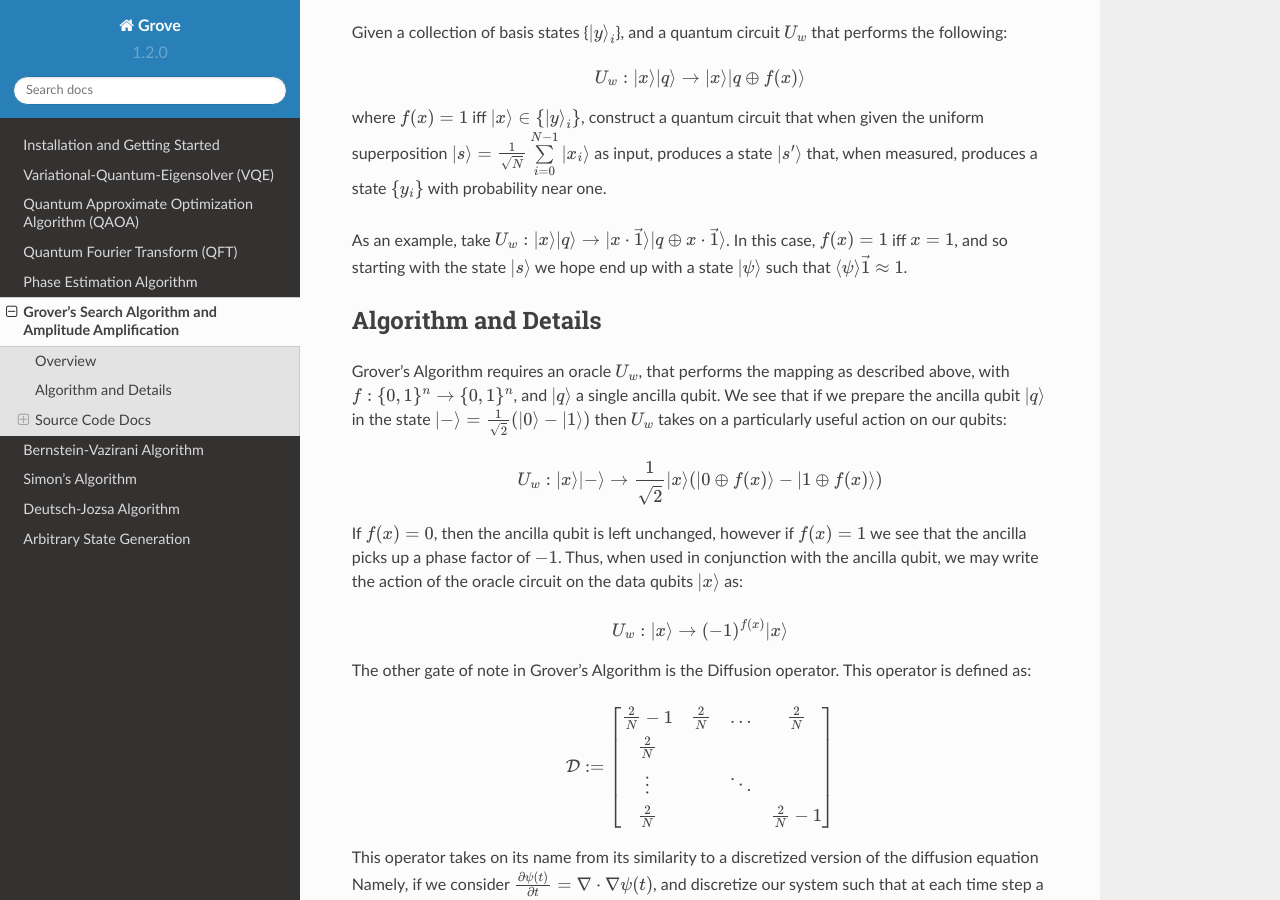
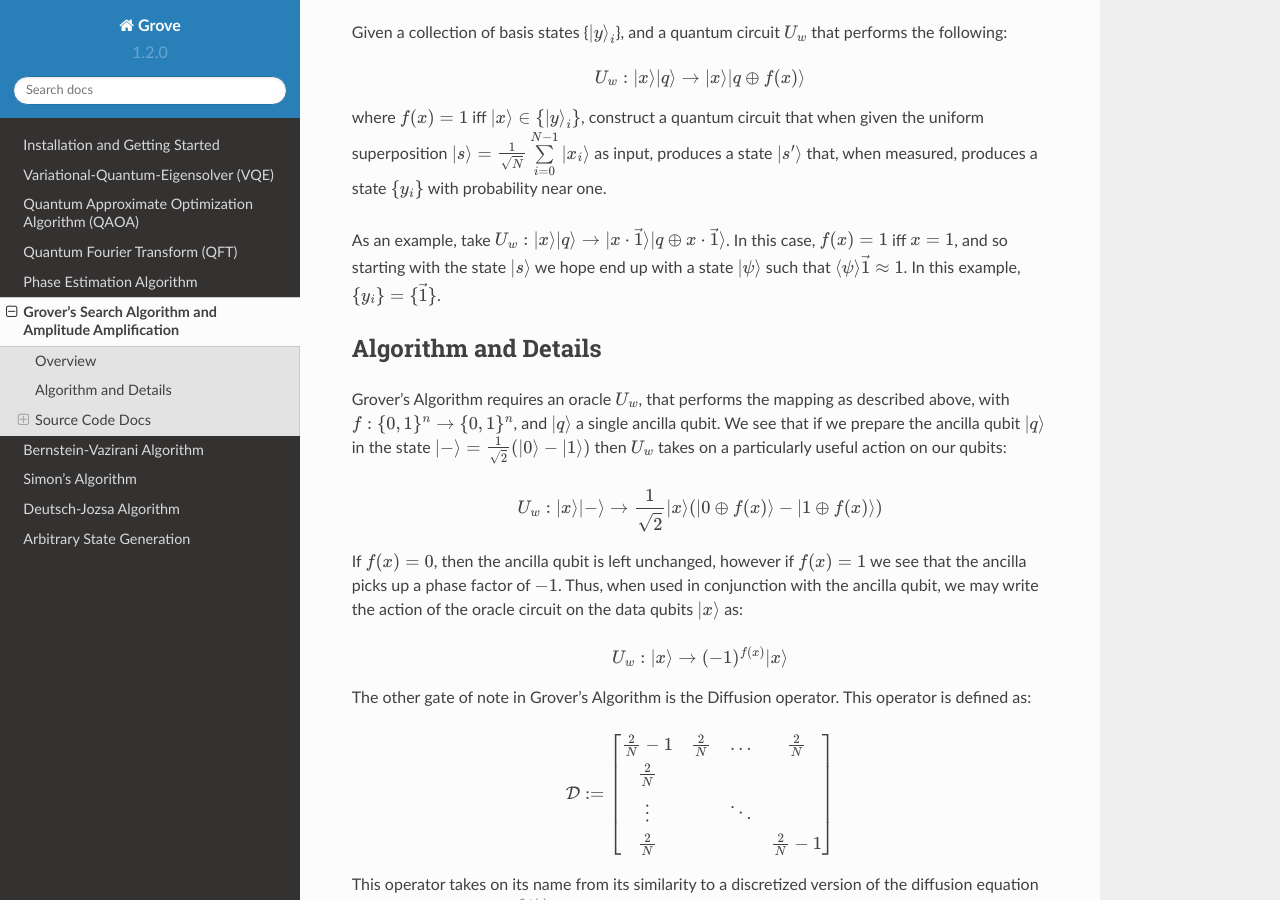
Before and after one commit to rigetti/grove, a Sphinx documentation site: the page built from docs/grover.rst, in a window 1280 px wide and 900 px high, scrolled down 304 px. Built offline with Sphinx 7.4.7 and the Read the Docs theme 2.0.0, drawn with Linux system fonts in a browser that asks for light colours.

Commit message:
Trying to make an example make more sense

```diff
--- a/docs/grover.rst
+++ b/docs/grover.rst
@@ -20,7 +20,8 @@ with probability near one.
 
 As an example, take :math:`U_w: \ket{x}\ket{q} \to \ket{x\cdot\vec{1}}\ket{q\oplus x\cdot\vec{1}}`.
 In this case, :math:`f(x)=1` iff :math:`x=1`, and so starting with the state :math:`\ket{s}` we hope
-end up with a state :math:`\ket{\psi}` such that :math:`\braket{\psi}{\vec{1}}\approx1`.
+end up with a state :math:`\ket{\psi}` such that :math:`\braket{\psi}{\vec{1}}\approx1`. In this
+example, :math:`\{y_i\}=\{\vec{1}\}`.
 
 Algorithm and Details
 ---------------------
```
